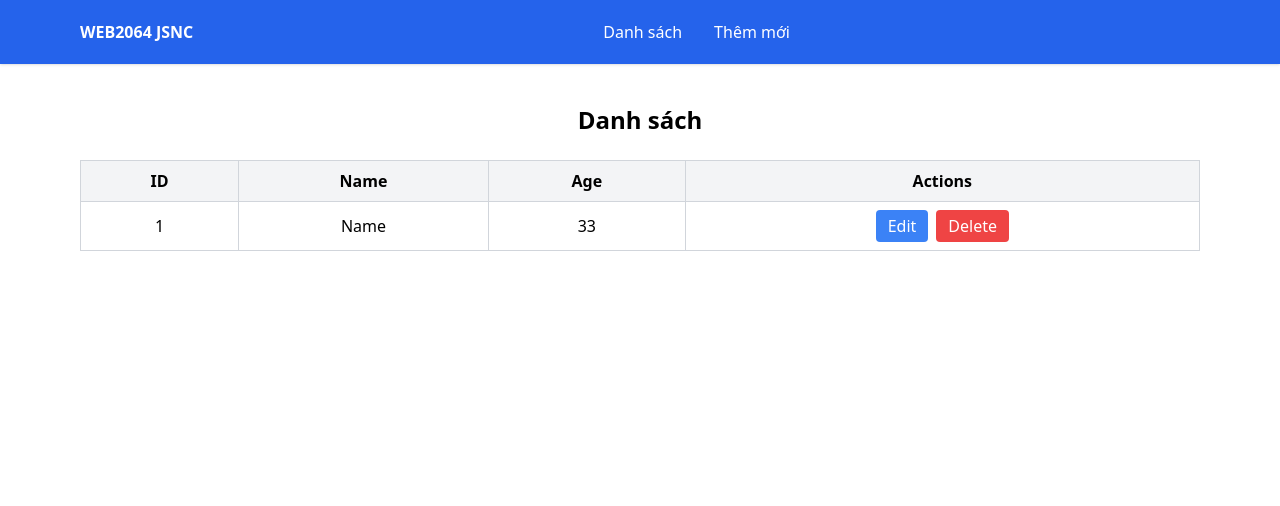
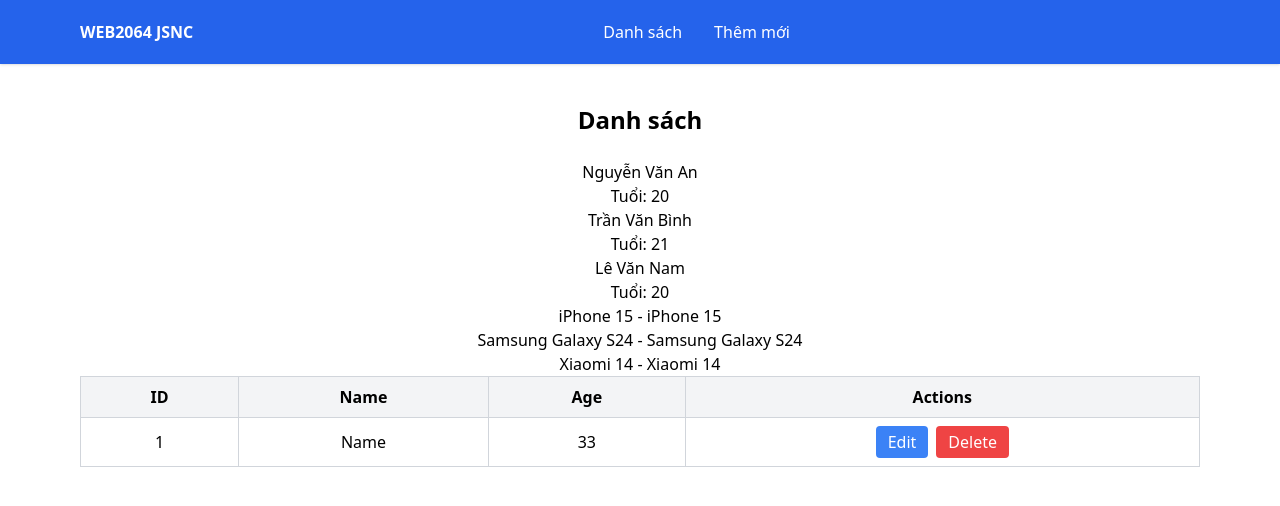
Before and after one commit to langvinh1512-code/jsnc_fa26-main, a website: page index.html in a window 1280 px wide. Drawn offline with nearby package versions, Linux system fonts and the light colour scheme.

Commit message:
bai5_baitonghop_lab2

```diff
--- a/index.html
+++ b/index.html
@@ -15,6 +15,8 @@
 
         <div class="hidden md:flex items-center space-x-8">
           <a href="index.html" class="hover:text-gray-200">Danh sách</a>
+
+
           <a href="add.html" class="hover:text-gray-200">Thêm mới</a>
         </div>
         <div class="hidden md:flex items-center space-x-6"></div>
@@ -22,7 +24,8 @@
     </nav>
     <div class="max-w-6xl mx-auto mt-10 px-4 text-center">
       <h1 id="title" class="text-2xl font-semibold mb-6">Danh sách</h1>
-
+<div id="students5"></div>
+<div id="products"></div>
       <div class="overflow-x-auto">
         <table class="w-full border border-gray-300 rounded-lg">
           <thead class="bg-gray-100">
--- a/lab2.js
+++ b/lab2.js
@@ -99,3 +99,75 @@ for (let i = 0; i < danhSachSV.length; i++) {
 for (let i = 0; i < danhSachSV.length; i++) {
   console.log(danhSachSV[i].name);
 }
+
+//baitap5
+const students5 = [
+  {
+    id: 1,
+    name: "Nguyễn Văn An",
+    age: 20,
+  },
+  {
+    id: 2,
+    name: "Trần Văn Bình",
+    age: 21,
+  },
+  {
+    id: 3,
+    name: "Lê Văn Nam",
+    age: 20,
+  },
+];
+
+let danhSach = document.getElementById("students5");
+for(let i = 0; i < students5.length;i++){
+    let sinhVien2 = students5[i];
+   danhSach.innerHTML +=   `<div>
+                    <p>${sinhVien2.name}</p>
+                    <p>Tuổi: ${sinhVien2.age}</p>
+                </div>`;
+}
+
+//baitaptonghop
+const products = [
+  {
+    id: 1,
+    name: "iPhone 15",
+    price: 20000000,
+  },
+  {
+    id: 2,
+    name: "Samsung Galaxy S24",
+    price: 18000000,
+  },
+  {
+    id: 3,
+    name: "Xiaomi 14",
+    price: 12000000,
+  },
+];
+
+//In danh sách sản phẩm ra Console.
+console.log(products);
+//Duyệt Array bằng for+ in ra
+for(let i = 0; i < products.length; i++){
+    let product = products[i];
+    console.log(product.name + "-" + product.price);
+}
+//Tính tổng giá của tất cả sản phẩm.
+let tongGia = 0;
+for(let i = 0; i < products.length; i++){
+     tongGia += products[i].price;
+     console.log("Tong gia: " + tongGia);
+}
+//Hiển thị danh sách sản phẩm lên HTML.
+
+let danhSachSP = document.getElementById("products");
+
+for(let i =0; i < products.length; i++){
+    let ds = products[i];
+    danhSachSP.innerHTML += `
+    <div>
+    ${ds.name} - ${ds.name}
+    </div>`;
+}
```
